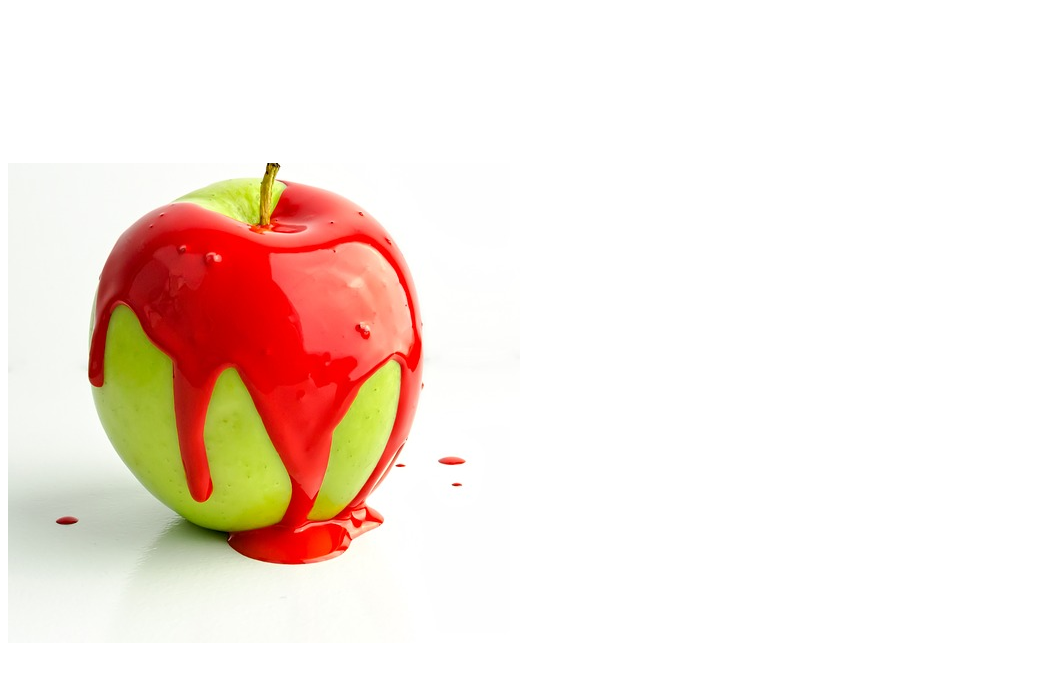
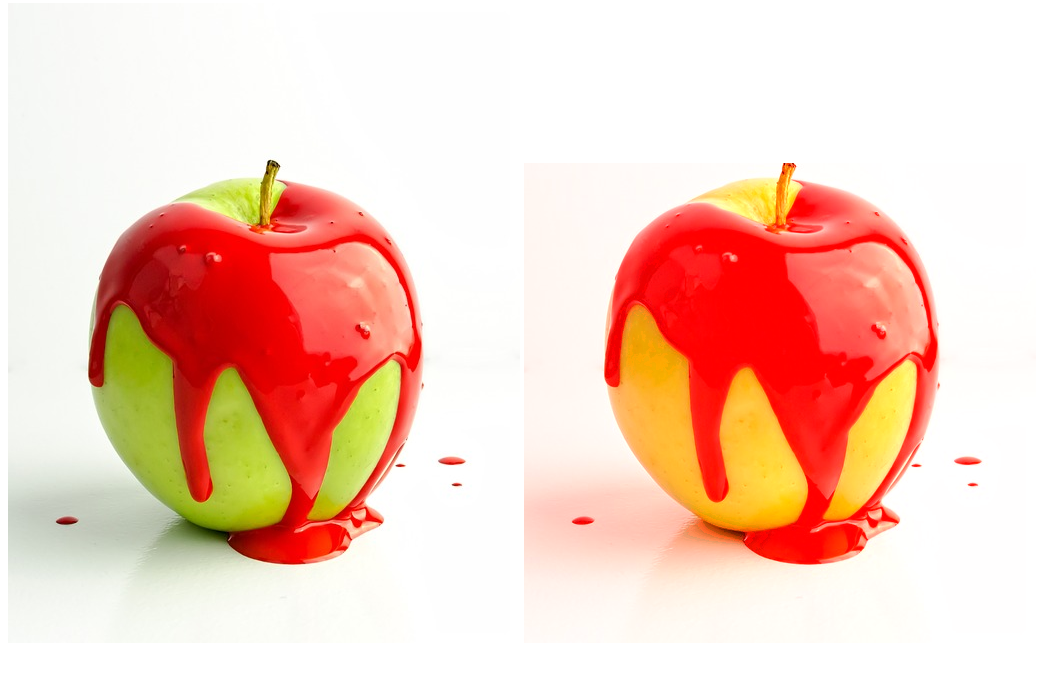
Before and after one commit to mattcodez/imgoof, a plain HTML site: page index.html in a window 1280 px wide. Shown: the part 5-684 px from the top of the page, without its empty margins (0-1038 px from the left). Drawn offline with Linux system fonts and the light colour scheme.

Commit message:
Add a little red

```diff
--- a/index.html
+++ b/index.html
@@ -3,6 +3,7 @@
   <script src="main.js"></script>
 </head>
 <body>
-  <canvas width="512" height="640"></canvas>
+  <canvas id="start" width="512" height="640"></canvas>
+  <canvas id="finish" width="512" height="640"></canvas>
 </body>
 </html>
--- a/main.js
+++ b/main.js
@@ -3,19 +3,21 @@
 document.addEventListener('DOMContentLoaded',init);
 
 function init(){
-  let canvas = document.querySelector('canvas');
-  let ctx = canvas.getContext('2d');
+  let canvasS = document.querySelector('#start');
+  let canvasF = document.querySelector('#finish');
+  let ctxS = canvasS.getContext('2d');
+  let ctxF = canvasF.getContext('2d');
 
   let img = new Image();
   img.onload = function () {
-    ctx.drawImage(img, 0, 0);
-    imgoof(ctx);
+    ctxS.drawImage(img, 0, 0);
+    imgoof(ctxS, ctxF);
   };
   img.src = 'apple.jpg';
 }
 
-function imgoof(ctx){
-  let imageData = ctx.getImageData(0, 0, 512, 640);
+function imgoof(ctxS, ctxF){
+  let imageData = ctxS.getImageData(0, 0, 512, 640);
   let data = imageData.data;//Uint8ClampedArray
   let buffer = data.buffer;
   let data32 = new Uint32Array(buffer); //Per-pixel access
@@ -23,9 +25,12 @@ function imgoof(ctx){
   let newData = new ArrayBuffer(data.length);
   let newData32 = new Uint32Array(buffer);
   data32.forEach((pixel, i) => {
-    newData32[i] = pixel;
+    let red = pixel & 255;
+    red += 100;
+    red = red > 255 ? 255 : red;
+    newData32[i] = (pixel | red);
   });
 
   data.set(newData32);
-  ctx.putImageData(imageData, 0, 0);
+  ctxF.putImageData(imageData, 0, 0);
 }
```
